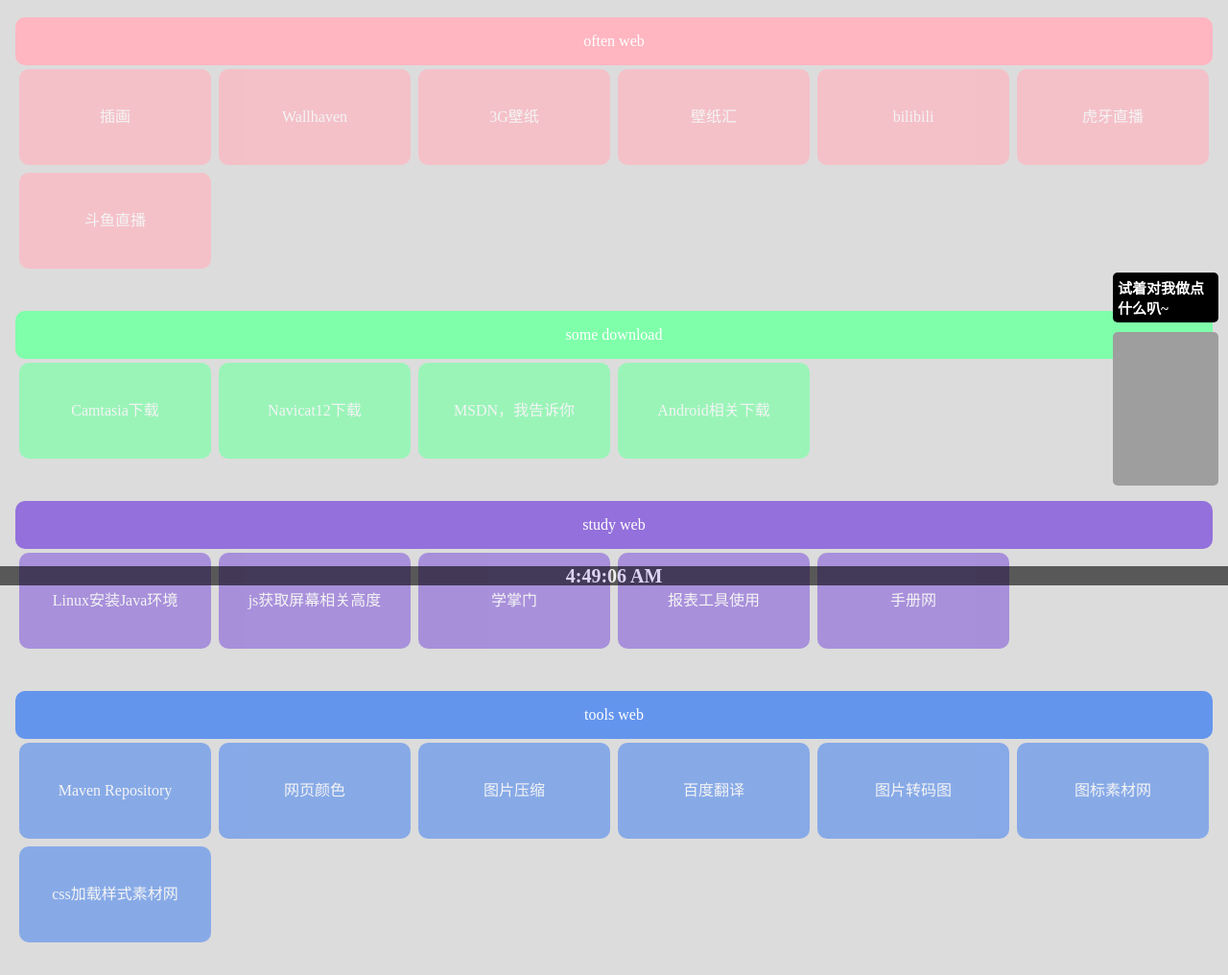
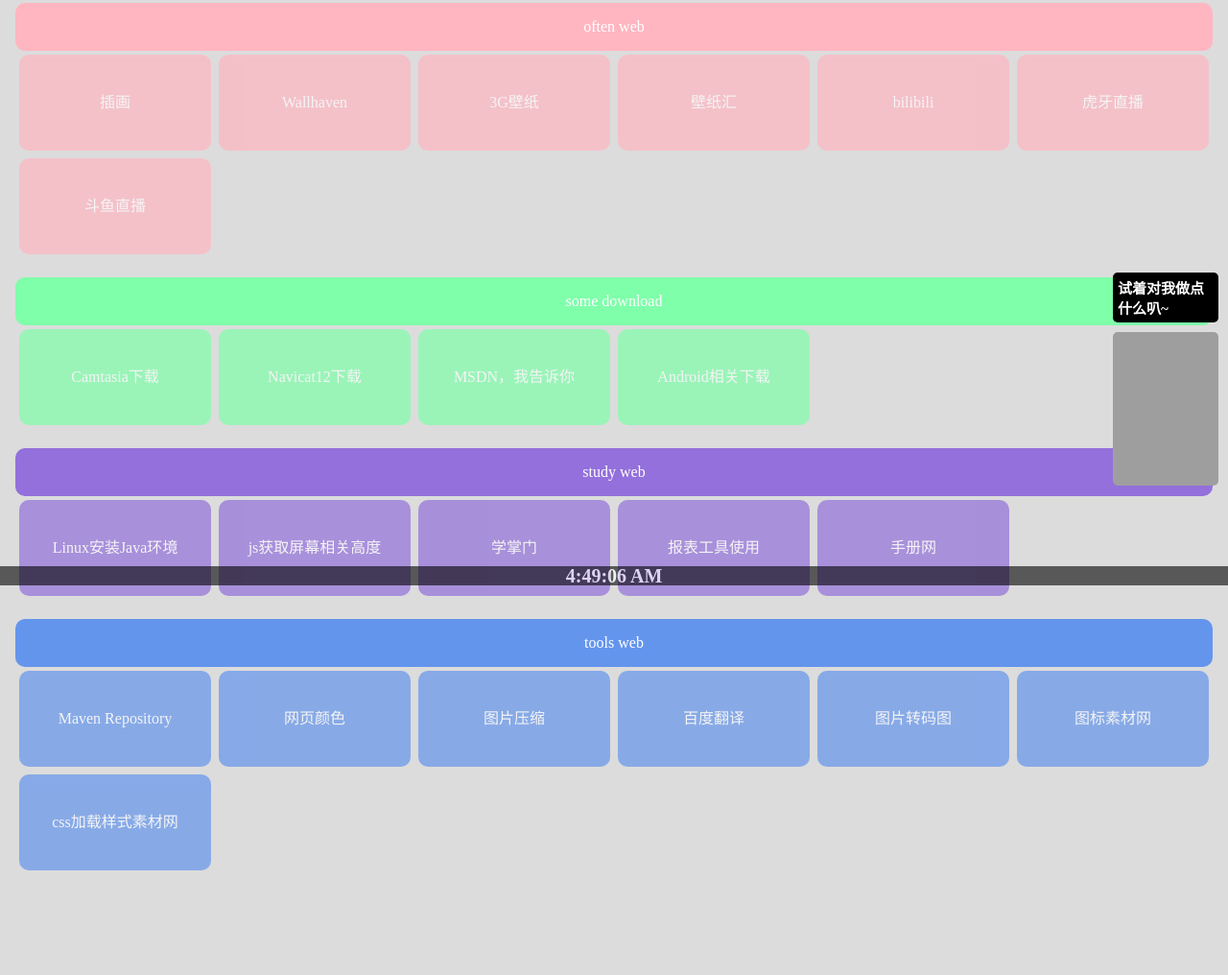
Before and after one commit to MrXie82193-hub/MrXie82193-hub.github.io, a plain HTML site: page MyWeb.html in a window 1280 px wide. Shown: the part 190-1206 px from the top of the page at 96% size. After the commit the page ends 1141 px from the top, so only its background shows below. Drawn offline with Linux system fonts and the light colour scheme; grey boxes are pictures that could not be loaded.

Commit message:
Update MyWeb.html

```diff
--- a/MyWeb.html
+++ b/MyWeb.html
@@ -119,7 +119,7 @@
 	.box {
 		overflow: hidden;
 		width: 1248px;
-		margin: 20px auto;
+		margin: 0px auto;
 		padding: 10px;
 	}
 
@@ -293,7 +293,7 @@
 	<div id="register" class="box_time" style="right: 160px;"></div>
 	<div id="marry" class="box_time" style="right: 80px;"></div>
 	<div id="baby" class="box_time" style="right: 0px;"></div>
-	<div class="box" style="margin-top: 50px;margin-bottom: 20px">
+	<div class="box" style="margin-top: 50px;margin-bottom: 5px">
 		<a href="register.jpg" target="_blank" title="解与杨" class="register"></a>
 		<a href="index.html" target="_self" title="me">me</a>
 		<a href="funny.html" target="_blank" title="funny">funny</a>
@@ -329,7 +329,7 @@
 		<a href="https://help.grapecity.com.cn/pages/viewpage.action?pageId=47645923" target="_blank" title="报表工具使用" class="study">报表工具使用</a>
 		<a href="http://www.shouce.ren/" target="_blank" title="手册网" class="study">手册网</a>
 	</div>
-	<div class="box">
+	<div class="box" style="margin-bottom: 30px">
 		<!--tools web-->
 		<!---->
 		<p class="tools">tools web</p>
```
